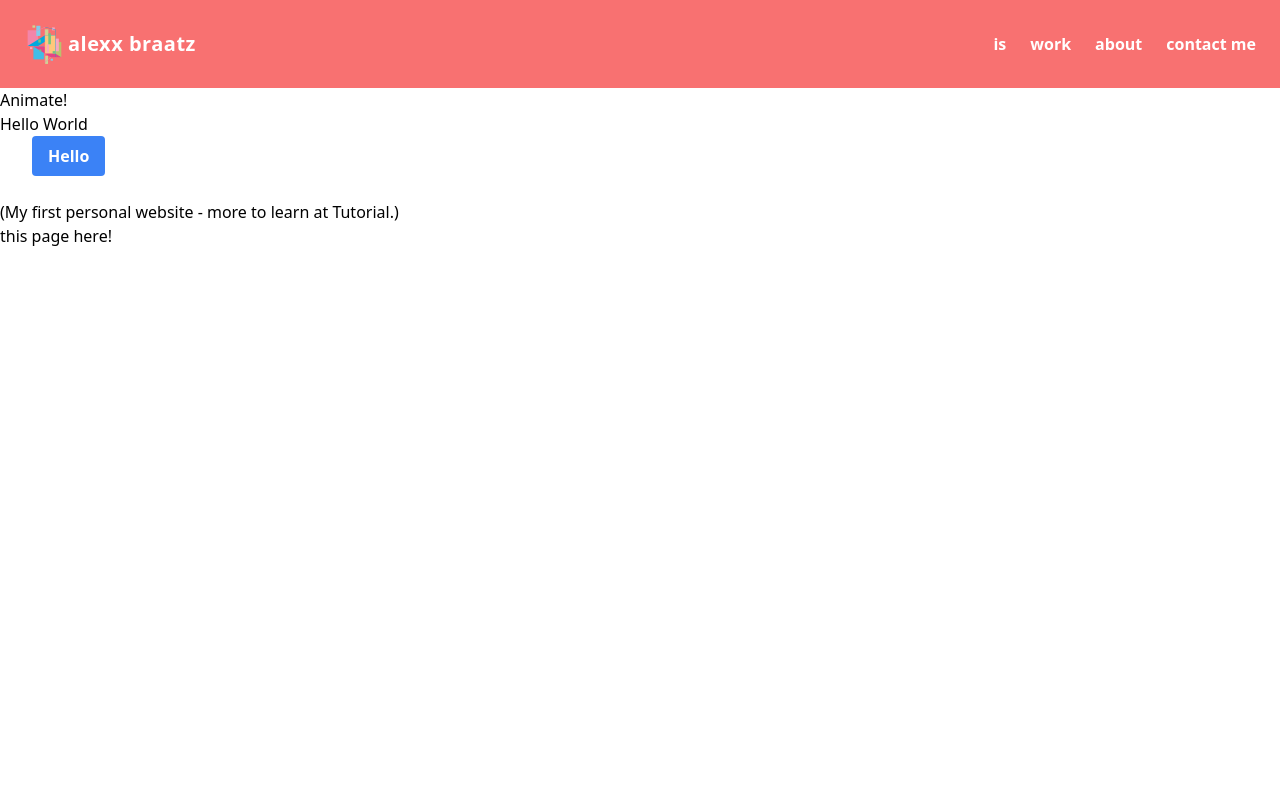
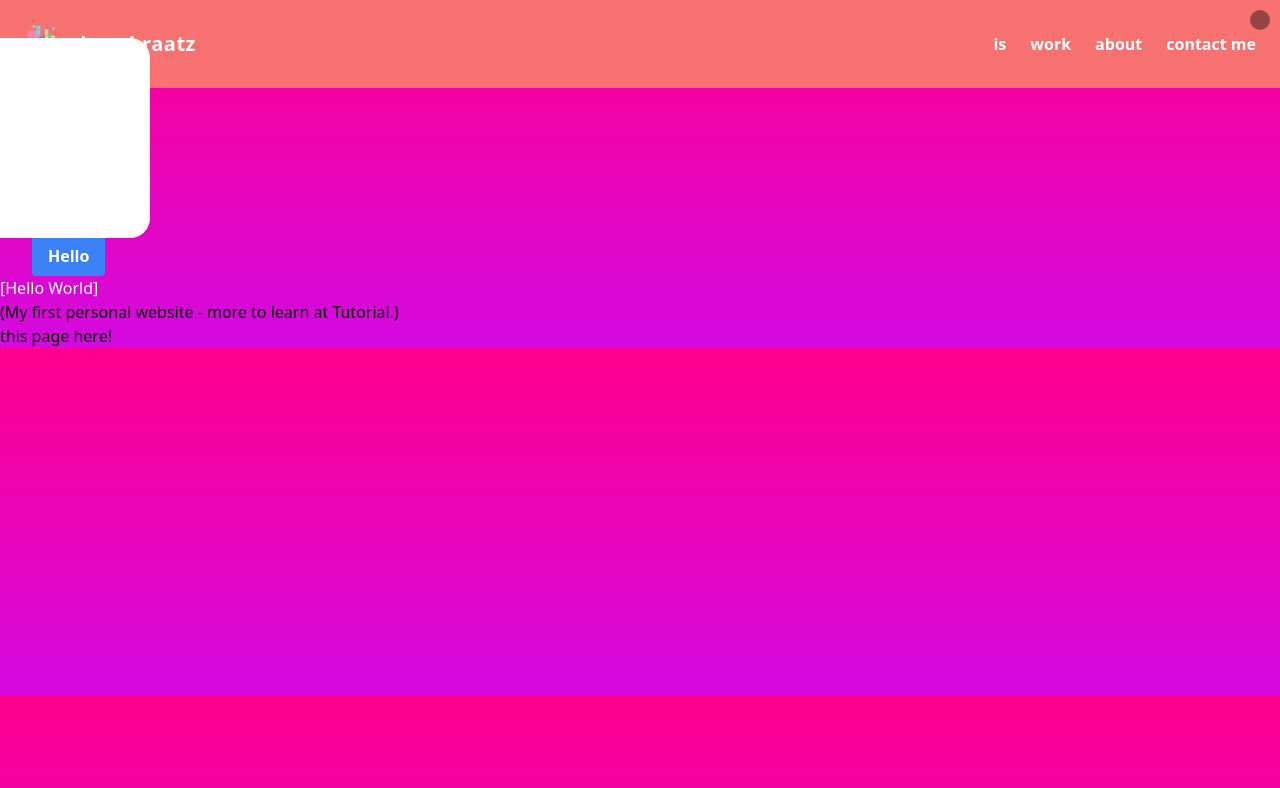
Before and after one commit to alexbraatz/home_base, a Next.js app: page / in a window 1280 px wide. Shown: the top 788 px of the page. Built offline with nearby package versions, Linux system fonts and the light colour scheme.

Commit message:
animated square up

```diff
--- a/pages/index.js
+++ b/pages/index.js
@@ -1,9 +1,8 @@
 import Head from 'next/head'
 import Link from 'next/link'
-import * as React from 'react'
 import { useState } from 'react'
 import { Navbar } from '../components/Navbar.js'
-import { Body } from '../components/Body.js'
+import { Body } from '../components/Square.js'
 import { Refresh } from '../components/Refresh.js'
 import Layout, { siteTitle } from '../components/layout'
 import ustilStyles from '../styles/utils.module.css'
@@ -36,7 +35,12 @@ export default function Home() {
       </Head>
 
       <Navbar />
-      <Body />
+
+      <Refresh onClick={() => setCount(count + 1)} />
+      <div className="example-container">
+        <Body key={count} />
+      </div>
+
       <div>Hello World</div>
 
       <div className="container">
--- a/styles/global.css
+++ b/styles/global.css
@@ -1,3 +1,38 @@
 @tailwind base;
 @tailwind components;
 @tailwind utilities;
+
+body {
+  /* width: 75vw;
+  height: 75vh; */
+  background: linear-gradient(180deg, #ff008c 0%, rgb(211, 9, 225) 100%);
+  overflow: hidden;
+  padding: 0;
+  margin: 0;
+  /* display: flex; */
+  justify-content: center;
+  align-items: center;
+}
+
+.example-container div {
+  background: white;
+  border-radius: 10px;
+  width: 100px;
+  height: 100px;
+  display: flex;
+}
+
+.refresh {
+  padding: 10px;
+  position: absolute;
+  background: rgba(0, 0, 0,0.4);
+  border-radius: 10px;
+  width: 20px;
+  height: 20px;
+  top: 10px;
+  right: 10px;
+  display: flex;
+  justify-content: center;
+  align-items: center;
+  cursor: pointer;
+}
```
Also changed, not shown: components/Square.js (renamed from components/Body.js), 1 other file (tests, documents, lock files or other folders).
